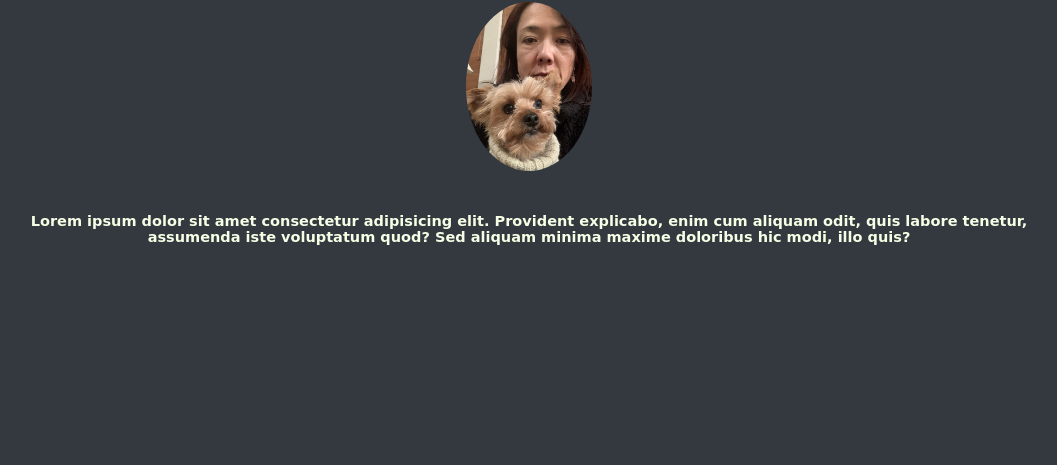
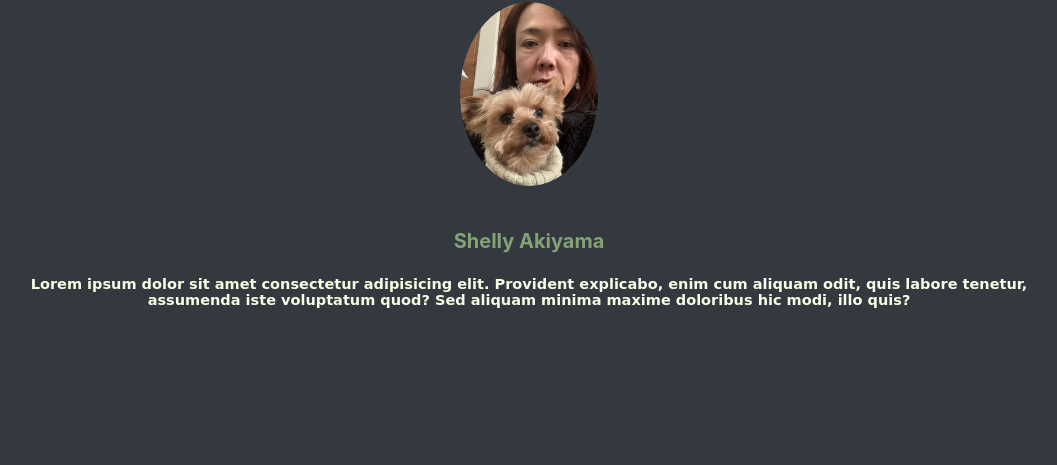
Before and after one commit to namahage1/myportfolio, a plain HTML site: page index.html in a window 1280 px wide. Shown: the part 335-800 px from the top of the page, without its empty margins (111-1168 px from the left). Drawn offline with Linux system fonts and the light colour scheme.

Commit message:
Added my name on main page

```diff
--- a/index.html
+++ b/index.html
@@ -31,6 +31,7 @@
         <div class="content-column" id="aboutme">
         <h3>About Me</h3>
         <img src="./Images/mypic.JPG" alt="Me and Tatum" id="profile-img">
+        <h4>Shelly Akiyama</h4>
         <h5>Lorem ipsum dolor sit amet consectetur adipisicing elit. Provident explicabo, enim cum aliquam odit, quis labore tenetur, assumenda iste voluptatum quod? Sed aliquam minima maxime doloribus hic modi, illo quis?</h5>
 
         </div>
```
